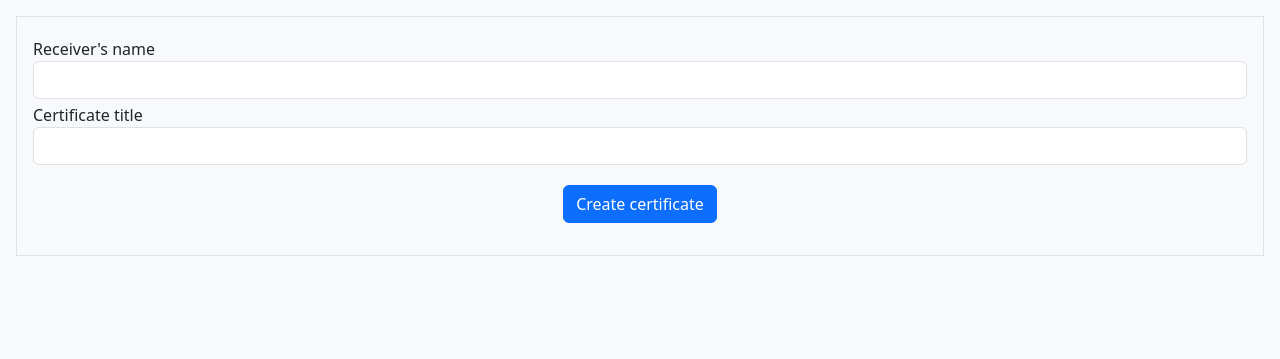
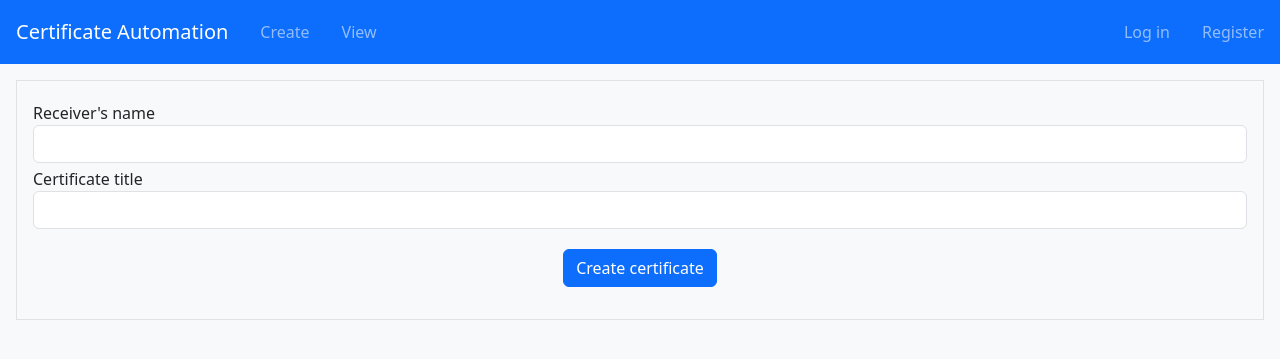
Before and after one commit to GaryHilares/AutoCertify, a Flask app: page /certificate/create in a window 1280 px wide. Shown: the top 359 px of the page. Run offline with Flask 3, Linux system fonts and the light colour scheme; the visitor is signed in with stand-in values (Sample User, id 1).

Commit message:
Added basic navbar

```diff
--- a/app/templates/layout.html
+++ b/app/templates/layout.html
@@ -2,11 +2,45 @@
 <html>
     <head>
         <meta charset="utf-8">
+        <meta name="viewport" content="width=device-width, initial-scale=1">
         <title>{% block title %}Some page{% endblock %} - Project2</title>
         <link href="https://cdn.jsdelivr.net/npm/bootstrap@5.3.0-alpha1/dist/css/bootstrap.min.css" rel="stylesheet"
             integrity="sha384-GLhlTQ8iRABdZLl6O3oVMWSktQOp6b7In1Zl3/Jr59b6EGGoI1aFkw7cmDA6j6gD" crossorigin="anonymous">
     </head>
     <body class="bg-light">
+        <nav class="navbar navbar-expand-lg navbar-dark bg-primary">
+            <span class="navbar-brand ms-3">Certificate Automation</span>
+            <button class="navbar-toggler" type="button" data-bs-toggle="collapse"
+                data-bs-target="#navbarSupportedContent" aria-controls="navbarSupportedContent" aria-expanded="false"
+                aria-label="Toggle navigation">
+                <span class="navbar-toggler-icon"></span>
+            </button>
+            <div class="collapse navbar-collapse" id="navbarSupportedContent">
+                <ul class="navbar-nav w-100">
+                    <li class="nav-item mx-2 my-1">
+                        <a class="nav-link" href="{{ url_for('certificate.create') }}">Create</a>
+                    </li>
+                    <li class="nav-item mx-2 my-1">
+                        <a class="nav-link" href="#">View</a>
+                    </li>
+                    {% if not authenticated %}
+                    <li class="nav-item mx-2 my-1 ms-lg-auto">
+                        <a class="nav-link" href="{{ url_for('account.login') }}">Log in</a>
+                    </li>
+                    <li class="nav-item mx-2 my-1">
+                        <a class="nav-link" href="{{ url_for('account.register') }}">Register</a>
+                    </li>
+                    {% else %}
+                    <li class="nav-item mx-2 my-1">
+                        <a class="nav-link" href="#">Log out</a>
+                    </li>
+                    {% endif %}
+                </ul>
+            </div>
+        </nav>
         {% block content %}{% endblock %}
+        <script src="https://cdn.jsdelivr.net/npm/bootstrap@5.3.0/dist/js/bootstrap.bundle.min.js"
+            integrity="sha384-geWF76RCwLtnZ8qwWowPQNguL3RmwHVBC9FhGdlKrxdiJJigb/j/68SIy3Te4Bkz"
+            crossorigin="anonymous"></script>
     </body>
 </html>
--- a/app/views/certificate.py
+++ b/app/views/certificate.py
@@ -146,7 +146,7 @@
             render_template(
                 "error.html",
                 critical_error=True,
-                message="Certificate data is corrupt.",
+                message="Certificate data seems to be invalid.",
             ),
             500,
         )
```
